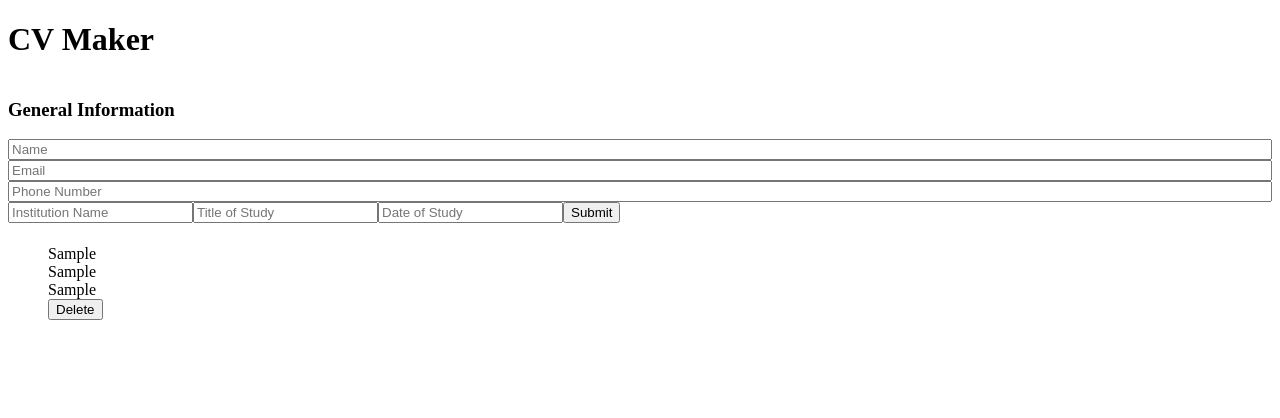
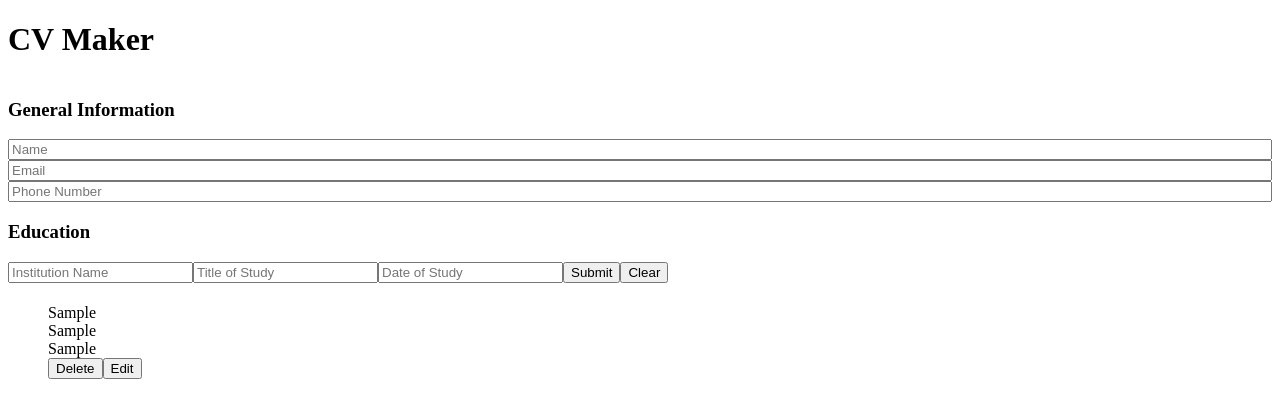
Before and after one commit to emilydta/cv-app, a React (Create React App) app: page / in a window 1280 px wide. Both pictures are taken after typing "Sample", "Sample", "Sample" into the empty fields and a click on the button "Submit". Shown: the top 418 px of the page. Built offline with nearby package versions, Linux system fonts and the light colour scheme; the HTML template or start-up script is replaced by a standard one.

Commit message:
add edit and clear edu fields functionality

```diff
--- a/src/App.js
+++ b/src/App.js
@@ -21,10 +21,11 @@ class App extends React.Component {
     }
     this.updateInstitution = this.updateInstitution.bind(this);
     this.updateTitleOfStudy = this.updateTitleOfStudy.bind(this);
-    this.updateTitleOfStudy = this.updateTitleOfStudy.bind(this);
     this.updateDateOfStudy = this.updateDateOfStudy.bind(this);
     this.educationOnSubmit = this.educationOnSubmit.bind(this);
+    this.clearEduFields = this.clearEduFields.bind(this);
     this.deleteEduEntry = this.deleteEduEntry.bind(this);
+    this.editEduEntry = this.editEduEntry.bind(this);
   }
 
   updateInstitution(e) {
@@ -57,6 +58,12 @@ class App extends React.Component {
   educationOnSubmit(e) {
     e.preventDefault()
     this.setState((prevState) => {
+      const editedEducationArray = prevState.educationArray.map((entry) => {
+        if (entry.key === this.state.education.key) {
+          return entry = this.state.education
+        }
+        return entry
+      })
       return {
         education: {
           institution: '',
@@ -64,14 +71,42 @@ class App extends React.Component {
           dateOfStudy: '',
           key: new Date().toString()
         },
-        educationArray: [...prevState.educationArray, this.state.education]
+        educationArray: [...new Set([...editedEducationArray, this.state.education])]
       }
+    })
+  }
+
+  clearEduFields() {
+    this.setState({
+      education: {
+        institution: '',
+        titleOfStudy: '',
+        dateOfStudy: '',
+        key: new Date().toString()
+      },
     })
   }
 
   deleteEduEntry(e) {
     this.setState({
       educationArray: this.state.educationArray.filter((entry) => {return entry.key !== e.target.id})
+    })
+  }
+
+  editEduEntry(e) {
+    this.state.educationArray.map((entry) => {
+      if (entry.key === e.target.className) {
+        return (
+          this.setState({
+            education: {
+              institution: entry.institution,
+              titleOfStudy: entry.titleOfStudy,
+              dateOfStudy: entry.dateOfStudy,
+              key: entry.key
+            }
+          })
+        )
+      }
     })
   }
 
@@ -89,6 +124,7 @@ class App extends React.Component {
           />
           <EducationForm
             submit={this.educationOnSubmit}
+            clearEducationFields={this.clearEduFields}
             institutionOnChange={this.updateInstitution} institutionValue={education.institution}
             titleOfStudyOnChange={this.updateTitleOfStudy} titleOfStudyValue={education.titleOfStudy}
             dateOfStudyOnChange={this.updateDateOfStudy} dateOfStudyValue={education.dateOfStudy}
@@ -105,6 +141,7 @@ class App extends React.Component {
           <EducationDisplay
             educationData={educationArray}
             deleteEducationEntry={this.deleteEduEntry}
+            editEducationEntry={this.editEduEntry}
           />
         </div>
       </div>
--- a/src/components/displays/EducationDisplay.js
+++ b/src/components/displays/EducationDisplay.js
@@ -15,6 +15,7 @@ class EducationDisplay extends Component {
                             <li>{entry.titleOfStudy}</li>
                             <li>{entry.dateOfStudy}</li>
                             <button type="button" id={entry.key} onClick={this.props.deleteEducationEntry}>Delete</button>
+                            <button type="button" className={entry.key} onClick={this.props.editEducationEntry}>Edit</button>
                         </ul>
                     )
                 })}
--- a/src/components/forms/EducationForm.js
+++ b/src/components/forms/EducationForm.js
@@ -1,10 +1,12 @@
 function EducationForm(props) {
     return (
         <form className='education-form' onSubmit={props.submit}>
-          <input type="text" value={props.institutionValue} placeholder='Institution Name' onChange={props.institutionOnChange}></input>
-          <input type="text" value={props.titleOfStudyValue} placeholder='Title of Study' onChange={props.titleOfStudyOnChange}></input>
-          <input type="text" value={props.dateOfStudyValue} placeholder='Date of Study' onChange={props.dateOfStudyOnChange}></input>
-          <button type='submit'>Submit</button>
+            <h3>Education</h3>
+            <input type="text" value={props.institutionValue} placeholder='Institution Name' onChange={props.institutionOnChange}></input>
+            <input type="text" value={props.titleOfStudyValue} placeholder='Title of Study' onChange={props.titleOfStudyOnChange}></input>
+            <input type="text" value={props.dateOfStudyValue} placeholder='Date of Study' onChange={props.dateOfStudyOnChange}></input>
+            <button type='submit'>Submit</button>
+            <button type="button" onClick={props.clearEducationFields}>Clear</button>
         </form>
     )
 }
```
